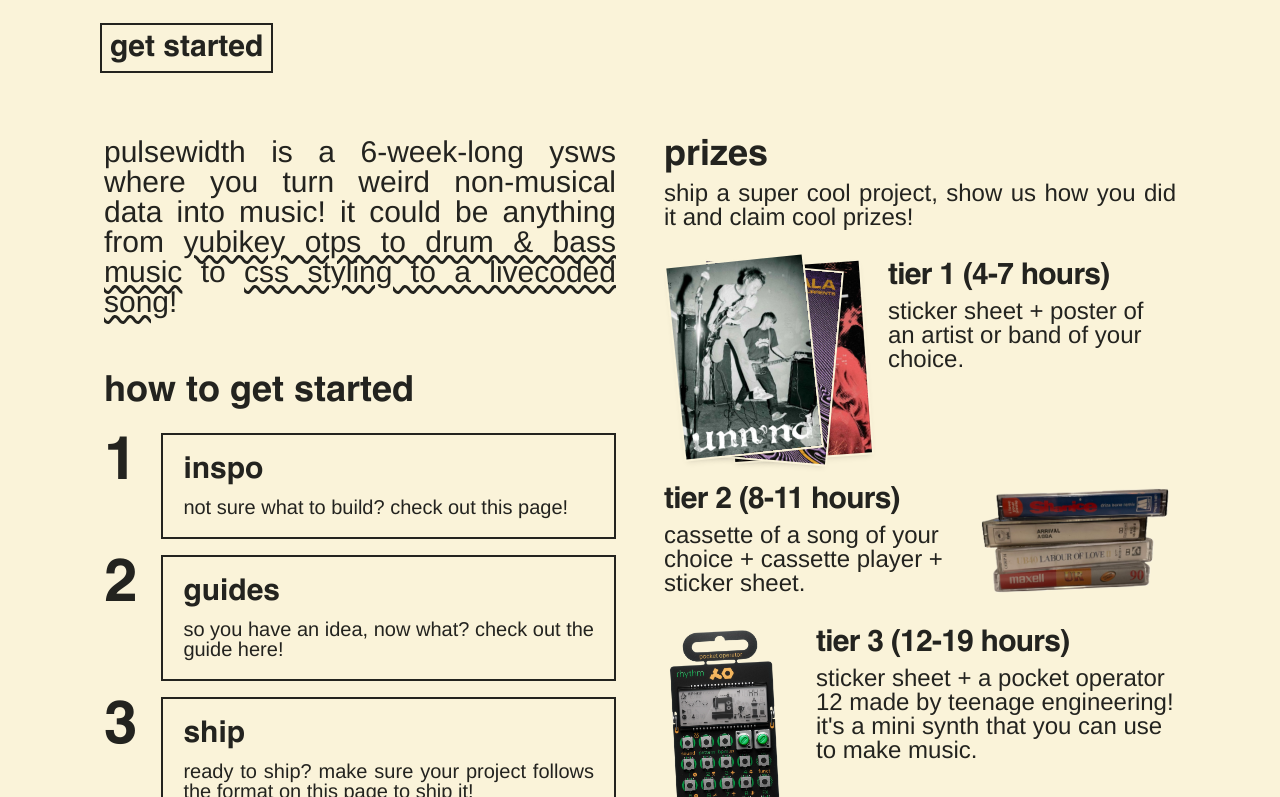
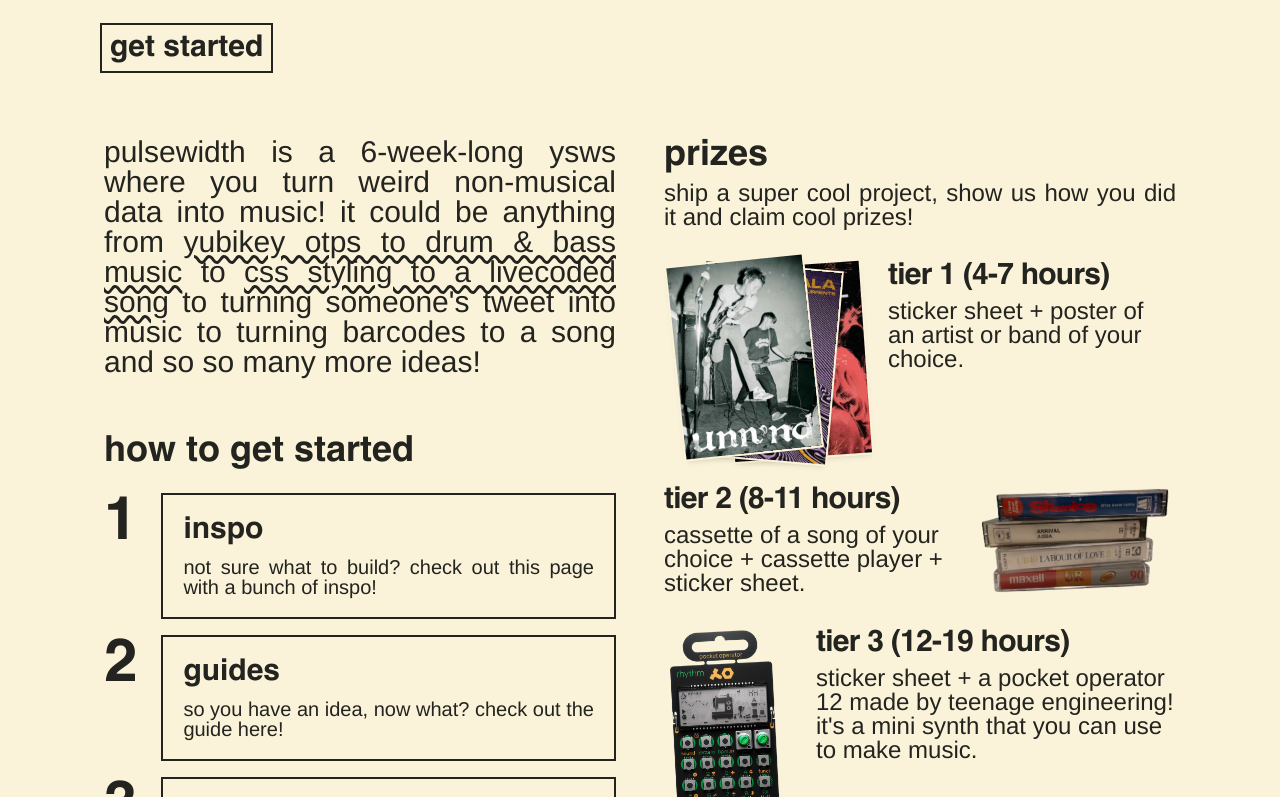
Before and after one commit to v1peridae/pulsewidth, a SvelteKit app: page / in a window 1280 px wide. Shown: the part 535-1332 px from the top of the page. Built offline with nearby package versions, Linux system fonts and the light colour scheme.

Commit message:
commercial break  to commit changes

```diff
--- a/src/routes/+page.svelte
+++ b/src/routes/+page.svelte
@@ -64,7 +64,8 @@
         <p class="text-justify font-helvetica text-2xl leading-[100%] text-[#23231F] md:text-3xl">
           pulsewidth is a 6-week-long ysws where you turn weird non-musical data into music! it could be anything
           from <a href="https://yubidnb.vercel.app" target="_blank" rel="noopener noreferrer">yubikey otps to drum & bass music</a> to
-          <a href="https://raphaelbastide.com/cascade/" target="_blank" rel="noopener noreferrer">css styling to a livecoded song</a>!
+          <a href="https://raphaelbastide.com/cascade/" target="_blank" rel="noopener noreferrer">css styling to a livecoded song</a>
+          to turning someone's tweet into music to turning barcodes to a song and so so many more ideas!
         </p>
       </section>
 
@@ -75,7 +76,7 @@
             <span class="shrink-0 font-helvetica text-4xl font-bold leading-[100%] text-[#23231F] sm:text-5xl md:text-6xl">1</span>
             <a href="/" class="min-w-0 flex-1 border-2 border-[#23231F] px-4 py-4 text-[#23231F] no-underline focus-visible:outline-none focus-visible:ring-2 focus-visible:ring-[#23231F]/35 md:px-5 md:py-5" aria-label="inspo">
               <h3 class="mb-3 font-helvetica text-2xl font-bold leading-[100%] md:text-3xl">inspo</h3>
-              <p class="text-justify font-helvetica text-lg leading-[100%] md:text-xl">not sure what to build? check out this page!</p>
+              <p class="text-justify font-helvetica text-lg leading-[100%] md:text-xl">not sure what to build? check out this page with a bunch of inspo!</p>
             </a>
           </div>
           <div class="flex items-start gap-3 sm:gap-5 md:gap-6">
```
